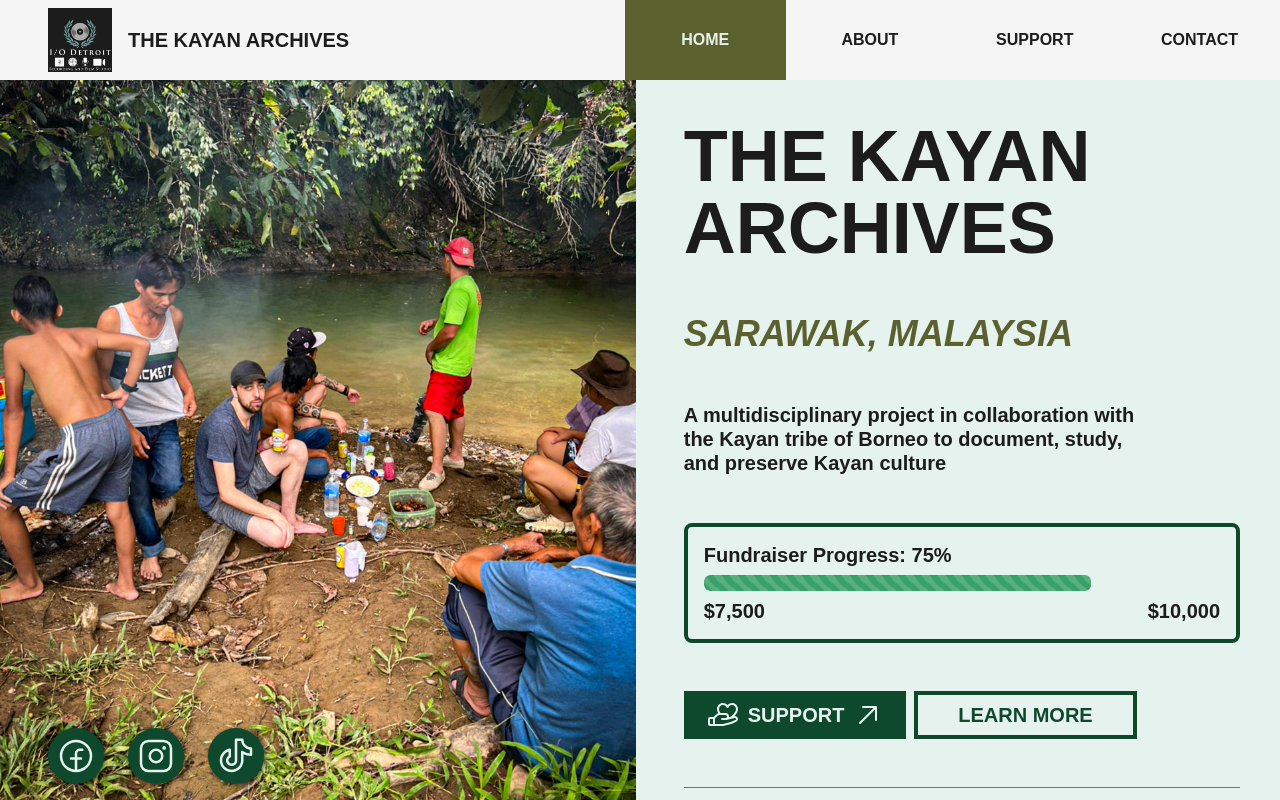
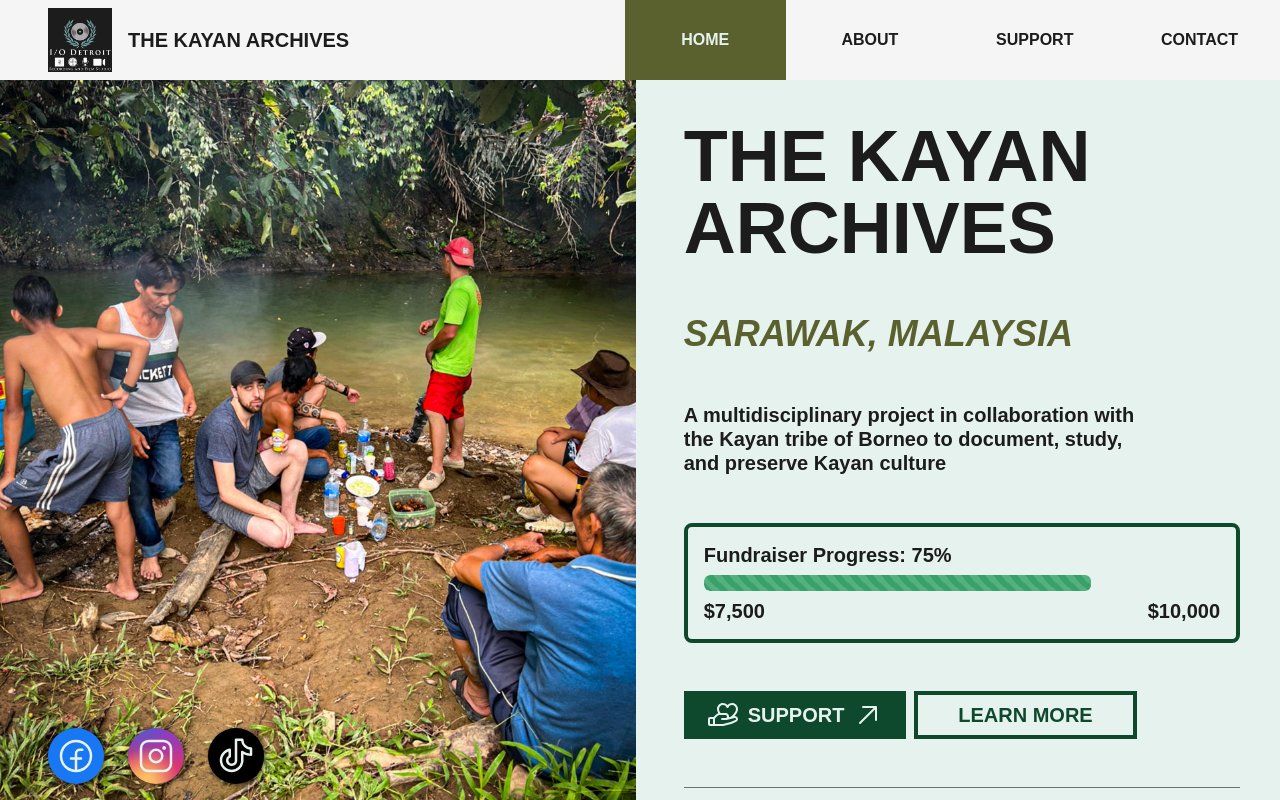
Before and after one commit to sunkenstudio/kayan-archives, a Next.js app: page / in a window 1280 px wide. Built offline with nearby package versions, Linux system fonts and the light colour scheme.

Commit message:
brand colors for social buttons

```diff
--- a/src/app/_components/SocialMediaBar/SocialButton/index.tsx
+++ b/src/app/_components/SocialMediaBar/SocialButton/index.tsx
@@ -1,14 +1,18 @@
 'use client';
 
-import { Box, Link, useTheme } from '@chakra-ui/react';
+import { Box, ChakraProps, Link, useTheme } from '@chakra-ui/react';
 import { ReactNode } from 'react';
 
-interface SocialButtonProps {
+interface SocialButtonProps extends ChakraProps {
   href: string;
   children: ReactNode;
 }
 
-export const SocialButton = ({ href, children }: SocialButtonProps) => {
+export const SocialButton = ({
+  href,
+  children,
+  ...rest
+}: SocialButtonProps) => {
   const { colors } = useTheme();
   return (
     <Link href={href}>
@@ -19,6 +23,7 @@ export const SocialButton = ({ href, children }: SocialButtonProps) => {
         boxShadow={'1px 1px 5px 0px rgba(0,0,0,0.75)'}
         transition="all .25s ease"
         _hover={{ transform: 'scale(1.15)' }}
+        {...rest}
       >
         {children}
       </Box>
--- a/src/app/_components/SocialMediaBar/index.tsx
+++ b/src/app/_components/SocialMediaBar/index.tsx
@@ -17,19 +17,24 @@ export const SocialMediaBar = () => {
       ml={{ base: 0, md: '3rem' }}
       gap={{ base: '1rem', md: '1.5rem' }}
     >
-      <SocialButton href="https://facebook.com">
+      <SocialButton href="https://facebook.com" backgroundColor={'#1877F2'}>
         <FacebookLogo
           size={isDesktop ? '2.5rem' : '2rem'}
           color={colors.light}
         />
       </SocialButton>
-      <SocialButton href="https://instagram.com">
+      <SocialButton
+        href="https://instagram.com"
+        background={
+          'radial-gradient(circle farthest-corner at 35% 90%, #fec564, transparent 50%), radial-gradient(circle farthest-corner at 0 140%, #fec564, transparent 50%), radial-gradient(ellipse farthest-corner at 0 -25%, #5258cf, transparent 50%), radial-gradient(ellipse farthest-corner at 20% -50%, #5258cf, transparent 50%), radial-gradient(ellipse farthest-corner at 100% 0, #893dc2, transparent 50%), radial-gradient(ellipse farthest-corner at 60% -20%, #893dc2, transparent 50%), radial-gradient(ellipse farthest-corner at 100% 100%, #d9317a, transparent), linear-gradient(#6559ca, #bc318f 30%, #e33f5f 70%, #f77638 90%, #fec66d 100%);'
+        }
+      >
         <InstagramLogo
           size={isDesktop ? '2.5rem' : '2rem'}
           color={colors.light}
         />
       </SocialButton>
-      <SocialButton href="https://tiktok.com">
+      <SocialButton href="https://tiktok.com" backgroundColor={'#000'}>
         <TiktokLogo size={isDesktop ? '2.5rem' : '2rem'} color={colors.light} />
       </SocialButton>
     </HStack>
```
